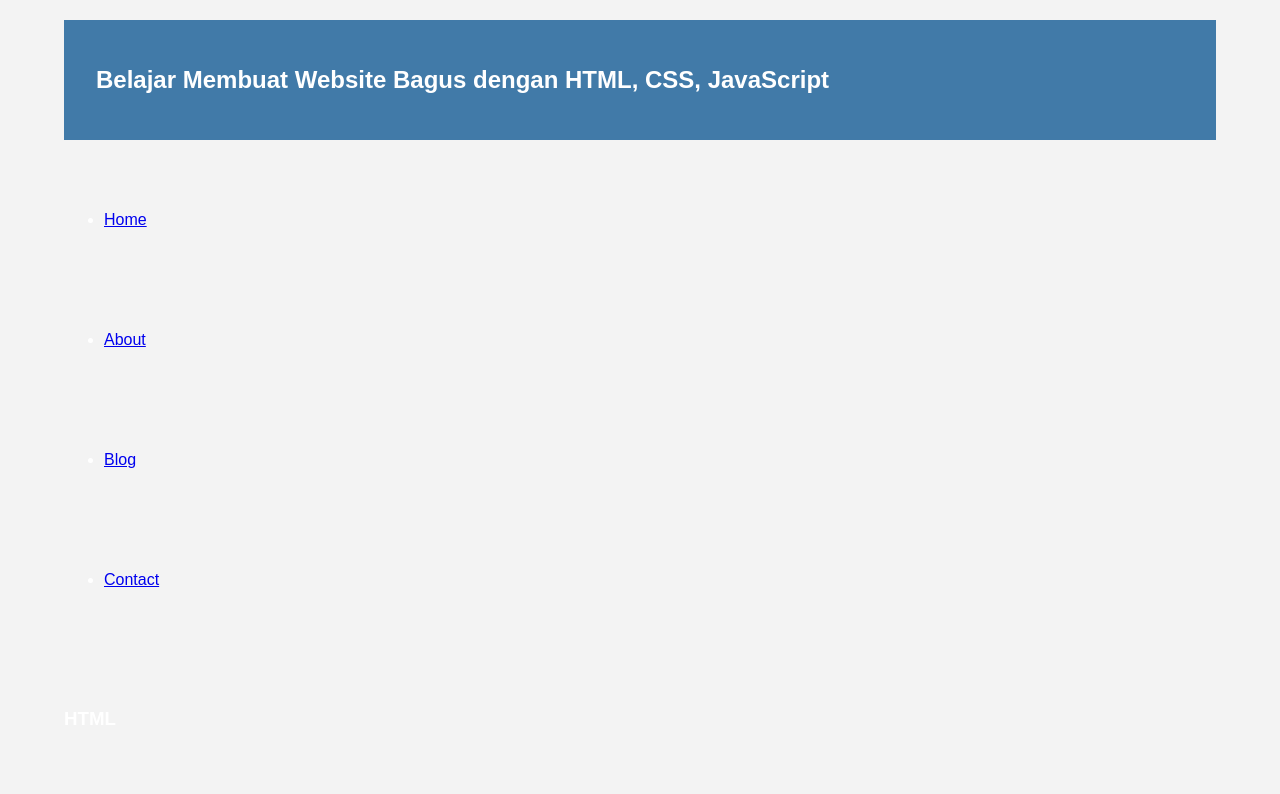
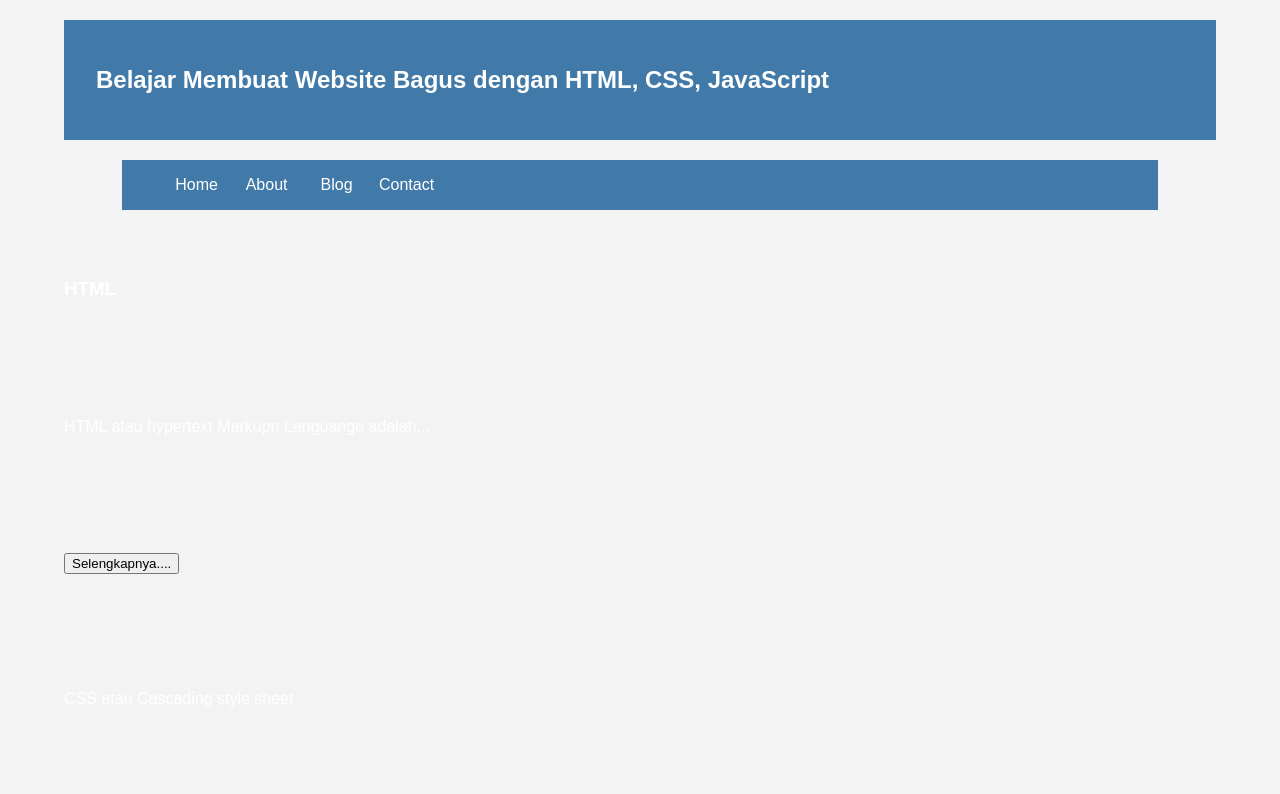
Before and after one commit to meinopranowo2009-ctrl/webku, a plain HTML site: page index.html in a window 1280 px wide. Shown: the top 794 px of the page. Drawn offline with Linux system fonts and the light colour scheme.

Commit message:
Update style.css

```diff
--- a/style.css
+++ b/style.css
@@ -17,3 +17,31 @@ body{
 .jarak{
    padding:0 2pc;
 }
+
+.menu{
+   background-color:#417aa8;
+   height:50px;
+   line-height:50px;
+   position:relative;
+   width:90%;
+   margin:0 auto;
+   padding:0 auto;
+}
+
+.menu ul {
+   list-style:none;
+}
+
+.menu ul li a {
+   float:left;
+   width:70px;
+   display:block;
+   text-align:center;
+   color:#FFF;
+   text-decoration:none;
+}
+
+.menu ul li a:hover {
+   background-color:#4b88bb;
+   display:block;
+}
```
